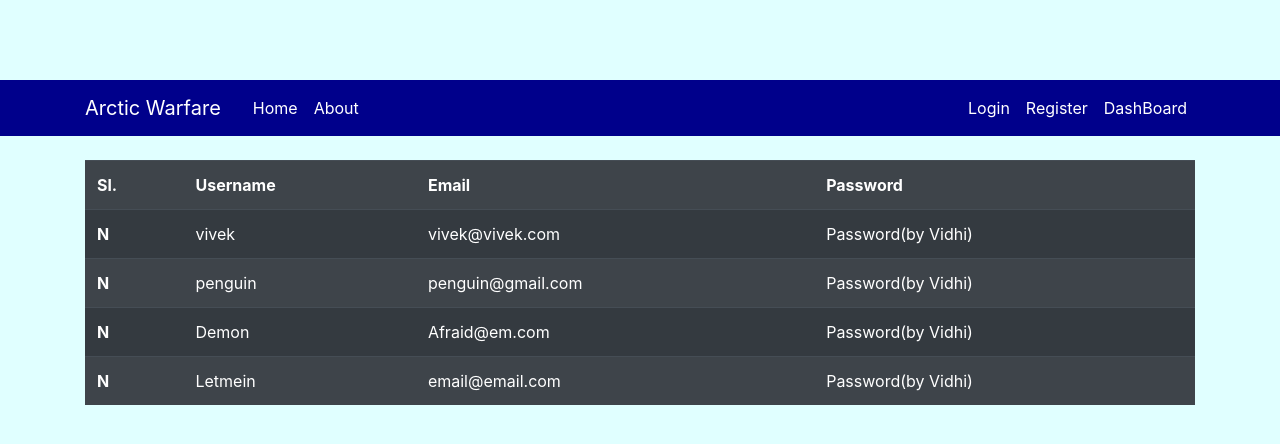
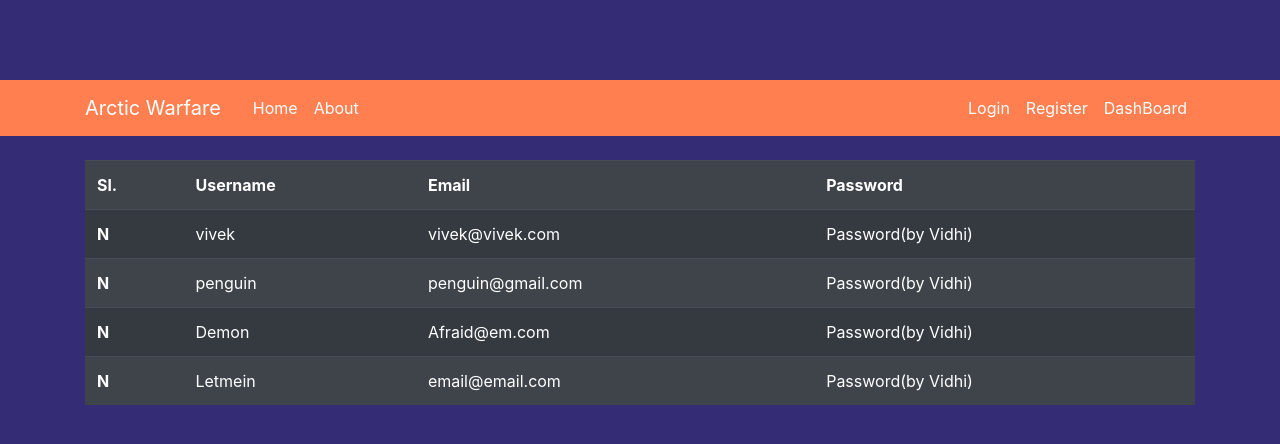
Before and after one commit to vidhi-kumar/SE_Website, a Flask app: page / in a window 1280 px wide. Shown: the top 444 px of the page. Run offline with Flask 2, Linux system fonts and the light colour scheme; data comes from the database, SQL or seed files in the repository; some libraries are stand-ins or nearby versions.

Commit message:
New Theme

```diff
--- a/WORKING_FINAL/SE_PROJECT/se-security/se-project/security/templates/layout.html
+++ b/WORKING_FINAL/SE_PROJECT/se-security/se-project/security/templates/layout.html
@@ -1,22 +1,25 @@
 <!DOCTYPE html>
 <html lang="en">
 <head>
-        <!-- <link rel="stylesheet" href="https://stackpath.bootstrapcdn.com/bootstrap/3.3.7/css/bootstrap.min.css" integrity="sha384-ggOyR0iXCbMQv3Xipma34MD+dH/1fQ784/j6cY/iJTQUOhcWr7x9JvoRxT2MZw1T" crossorigin="anonymous"> -->
-        <!-- Latest compiled and minified CSS -->
-<!-- <link rel="stylesheet" href="https://maxcdn.bootstrapcdn.com/bootstrap/3.3.7/css/bootstrap.min.css" integrity="sha384-BVYiiSIFeK1dGmJRAkycuHAHRg32OmUcww7on3RYdg4Va+PmSTsz/K68vbdEjh4u" crossorigin="anonymous"> -->
+    <link href="https://fonts.googleapis.com/css?family=Libre+Baskerville&display=swap" rel="stylesheet">
     <link rel="stylesheet" href="https://stackpath.bootstrapcdn.com/bootstrap/4.3.1/css/bootstrap.min.css" integrity="sha384-ggOyR0iXCbMQv3Xipma34MD+dH/1fQ784/j6cY/iJTQUOhcWr7x9JvoRxT2MZw1T" crossorigin="anonymous">
-<!-- <script src="https://stackpath.bootstrapcdn.com/bootstrap/4.3.1/js/bootstrap.min.js" integrity="sha384-JjSmVgyd0p3pXB1rRibZUAYoIIy6OrQ6VrjIEaFf/nJGzIxFDsf4x0xIM+B07jRM" crossorigin="anonymous"></script> -->
-<link href="https://fonts.googleapis.com/icon?family=Material+Icons"
-      rel="stylesheet">
+    <link href="https://fonts.googleapis.com/icon?family=Material+Icons" rel="stylesheet">
     <link rel="stylesheet" type="text/css" href="{{ url_for('static', filename='main.css') }}">
     <style>
     body{
-          background: lightcyan;
+          background: #342c74;
             /* background: url("sec.jpg");
             background-size: cover; */
+            color: white;
+        }
+        .navbar-dark .navbar-nav .active > .nav-link:hover, .navbar-dark .navbar-nav .nav-link.active:hover, .navbar-dark .navbar-nav .nav-link.show:hover, .navbar-dark .navbar-nav .show > .nav-link:hover{
+          background: chocolate;
+          /* color: black; */
+          transition: .5s ease-in-out;
+
         }
         .bg-dark {
-    background-color:darkblue !important;
+    background-color:coral !important;
 }
         *{
             margin: 0px;
--- a/WORKING_FINAL/SE_PROJECT/se-security/se-project/security/templates/static/main.css
+++ b/WORKING_FINAL/SE_PROJECT/se-security/se-project/security/templates/static/main.css
@@ -1,7 +1,8 @@
 body {
-  background: #fafafa;
+  background: url(sec.jpg);
   color: #333333;
   margin-top: 5rem;
+  font-family: 'Libre Baskerville', serif;
 }
 
 h1, h2, h3, h4, h5, h6 {
```
Lines whose indentation alone changed are shown as unchanged.
